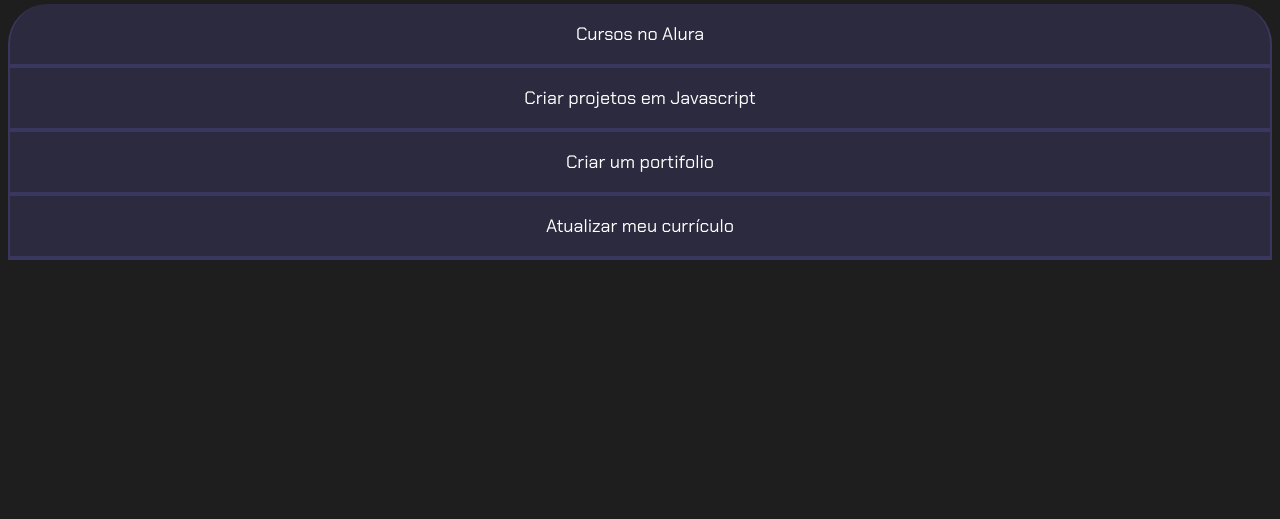
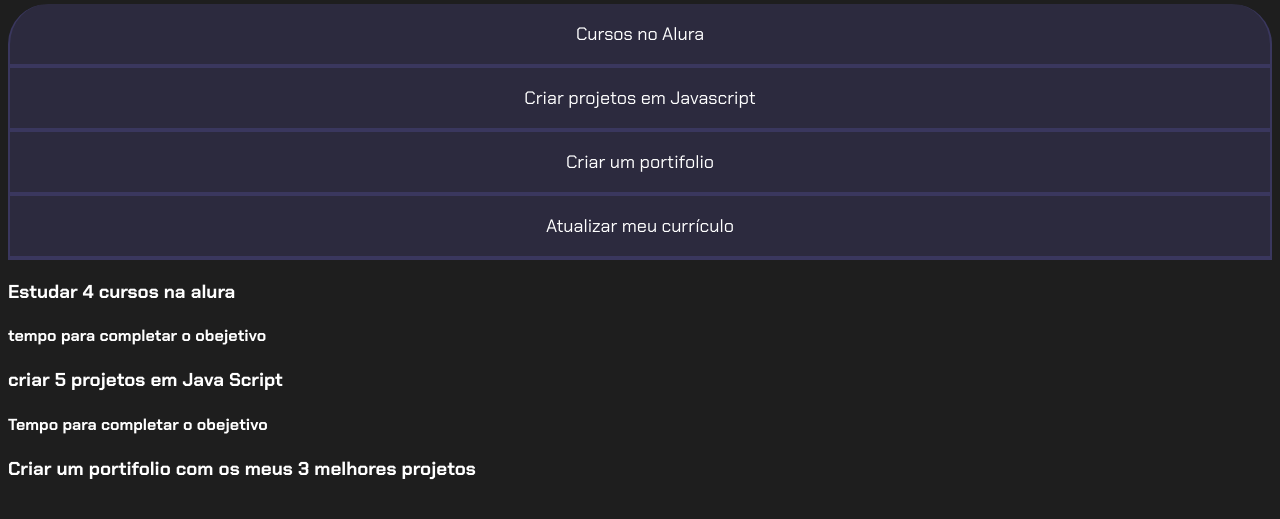
Before and after one commit to gabriel16rovaris/trabalho-, a plain HTML site: page trabalho mmg/index.html in a window 1280 px wide. Shown: the part 91-610 px from the top of the page. Drawn offline with Linux system fonts and the light colour scheme.

Commit message:
Update index.html

```diff
--- a/trabalho mmg/index.html
+++ b/trabalho mmg/index.html
@@ -15,6 +15,17 @@
             <button class="botao">Criar projetos em Javascript</button>
             <button class="botao ativo">Criar um portifolio</button>
             <button class="botao">Atualizar meu currículo</button>
+            <div class= "abas-textos">
+                <div class="abas-conteudos">
+                    <h3 class="aba-conteudo-titulo-principal"> Estudar 4 cursos na alura </h3>
+                    <h4 class="aba-conteudo-titulo-secundario"> tempo para completar o obejetivo</h4>
+                </div>
+                <div class="aba-conteudo">
+                    <h3 class="aba-conteudo-titulo-principal"> criar 5 projetos em Java Script</h3>
+                    <h4 class="aba-conteudo-titulo-secundario"> Tempo para completar o obejetivo </h4>
+                </div>
+                <div class="aba-conteudo">
+                    <h3 class="aba-conteudo-titulo-principal"> Criar um portifolio com os meus 3 melhores projetos</h3>
         </div>
     </section>
 </body>
```
